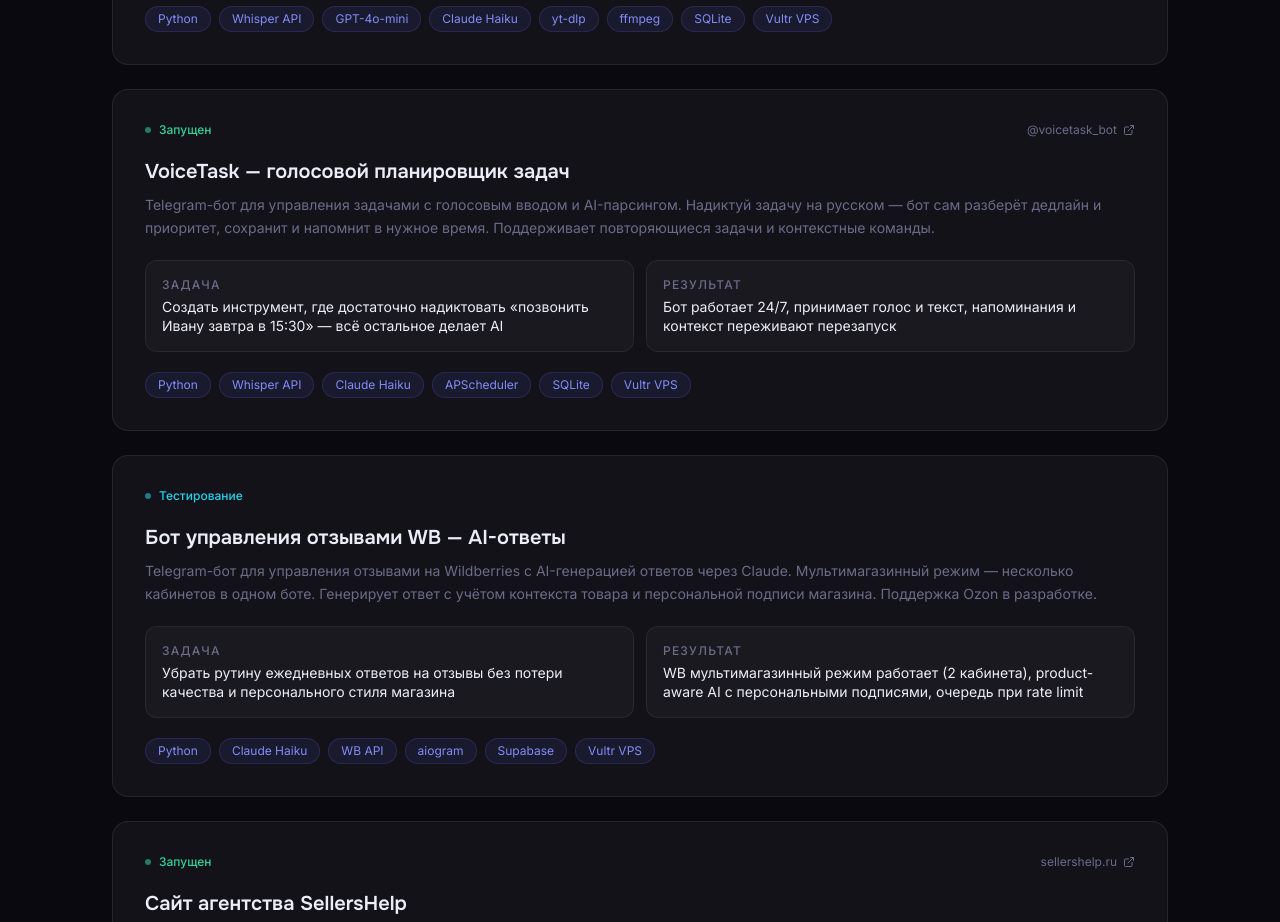
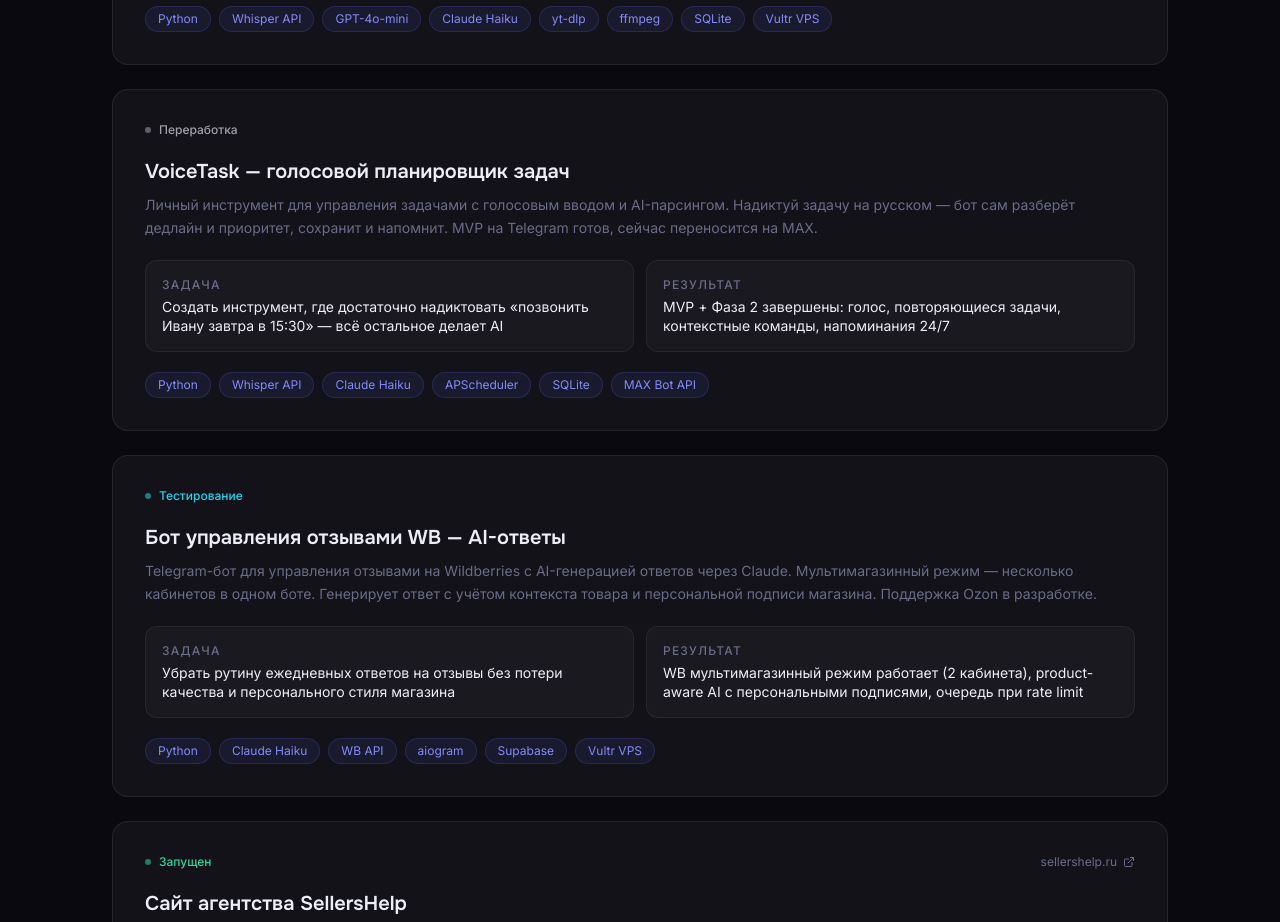
Before and after one commit to yurazlab/yurazlab, a Next.js app: page / in a window 1280 px wide. Shown: the part 2080-3002 px from the top of the page. Built offline with nearby package versions, Linux system fonts and the light colour scheme.

Commit message:
fix: update VoiceTask status to Переработка, remove broken bot link
Co-Authored-By: Claude Sonnet 4.6 <noreply@anthropic.com>

```diff
--- a/components/CurrentProjects.tsx
+++ b/components/CurrentProjects.tsx
@@ -41,16 +41,16 @@ const completed = [
     hasScreenshots: false,
   },
   {
-    status: "Запущен",
-    statusColor: "text-emerald-400",
+    status: "Переработка",
+    statusColor: "text-zinc-400",
     title: "VoiceTask — голосовой планировщик задач",
     description:
-      "Telegram-бот для управления задачами с голосовым вводом и AI-парсингом. Надиктуй задачу на русском — бот сам разберёт дедлайн и приоритет, сохранит и напомнит в нужное время. Поддерживает повторяющиеся задачи и контекстные команды.",
+      "Личный инструмент для управления задачами с голосовым вводом и AI-парсингом. Надиктуй задачу на русском — бот сам разберёт дедлайн и приоритет, сохранит и напомнит. MVP на Telegram готов, сейчас переносится на MAX.",
     task: "Создать инструмент, где достаточно надиктовать «позвонить Ивану завтра в 15:30» — всё остальное делает AI",
-    result: "Бот работает 24/7, принимает голос и текст, напоминания и контекст переживают перезапуск",
-    stack: ["Python", "Whisper API", "Claude Haiku", "APScheduler", "SQLite", "Vultr VPS"],
-    link: "https://t.me/voicetask_bot",
-    linkLabel: "@voicetask_bot",
+    result: "MVP + Фаза 2 завершены: голос, повторяющиеся задачи, контекстные команды, напоминания 24/7",
+    stack: ["Python", "Whisper API", "Claude Haiku", "APScheduler", "SQLite", "MAX Bot API"],
+    link: "",
+    linkLabel: "",
     hasScreenshots: false,
   },
   {
```
